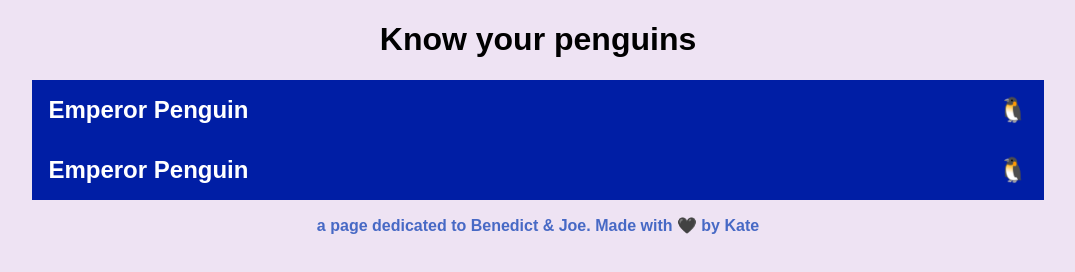
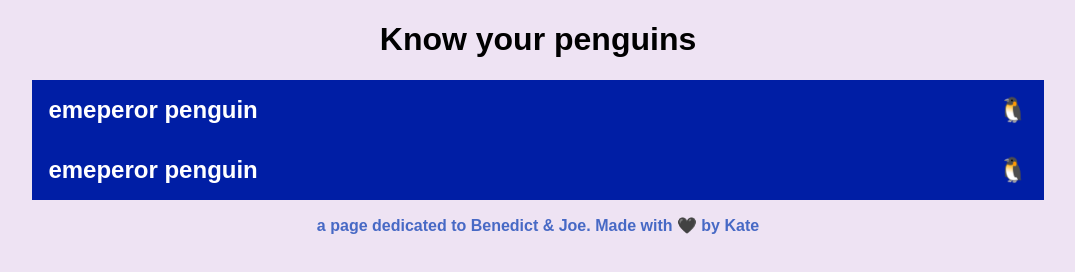
Before and after one commit to Kathleen-Vierstraete/know-your-penguins, a plain HTML site: page index.html in a window 1280 px wide. Shown: the whole page, without its empty margins (102-1177 px from the left). Drawn offline with Linux system fonts and the light colour scheme.

Commit message:
feat: managing loop.js, inserting data and tags in the DOM

```diff
--- a/JS/loop.js
+++ b/JS/loop.js
@@ -17,8 +17,65 @@ let loop = {
         {
             title : "emeperor penguin",
             content1 : "Lorem ipsum dolor sit amet, consectetur adipiscing elit. Nulla sollicitudin ante velit, vitae blandit arcu venenatis et. Mauris nec velit vitae est bibendum porttitor. Nam a purus non tellus mattis facilisis elementum luctus nisi. Praesent sed dui nibh. Nunc mattis eu enim vel rutrum. Nulla sodales faucibus congue. Nam rutrum semper est ac congue. Praesent suscipit risus vitae ante aliquet porttitor. Maecenas eget velit vitae urna porta tempor. Quisque et tristique erat. Aliquam vitae dapibus arcu. Interdum et malesuada fames ac ante ipsum primis in faucibus. Sed volutpat turpis ex, vitae dictum est viverra id.",
-            img :"./images/penguin-6503804_1280.jpg",
+            img :"images/penguin-6503804_1280.jpg",
             content2 : "Etiam interdum in ante id rutrum. Donec efficitur quis lectus quis auctor. Mauris sapien orci, imperdiet id massa ut, auctor fringilla nunc. Nullam at interdum orci, eget mollis est. Duis viverra sodales vulputate. Proin sit amet eros sed enim posuere pellentesque. Fusce sed erat maximus, hendrerit eros quis, venenatis ipsum.",
         }
-    ]
+    ],
+
+    init : function() {
+        loop.handleContent();
+
+    },
+
+    handleContent : function() {
+        //selecting the div accordion to insert tags into it later
+        const divElement = document.querySelector(".accordion");
+
+        //making a loop to insert data in the proper tags
+        for (const data of loop.datas) {
+            //creating a h2 for the title content
+            const contentTitle = document.createElement("h2");
+            //inserting the content in the created h2
+            contentTitle.textContent = data.title;
+            //making sure to have the proper class for the h2
+            contentTitle.className = "title";
+
+            //creating the penguin emoji element
+            const penguinElement = document.createElement("div");
+            penguinElement .className = "penguin" ;
+            penguinElement .textContent ="🐧";
+
+            //inserting the penguin emoji div in the h2 title
+            contentTitle.append(penguinElement);
+
+            divElement.append(contentTitle);
+
+            //creating a div to insert content into the DOM + adding a classname
+            const contentDiv= document.createElement("div");
+            contentDiv.className = "content";
+
+            //creating a p to insert the first paragraph and the content that goes with it
+            const contentElement1 = document.createElement("p");
+            contentElement1.textContent = data.content1;
+            contentDiv.append(contentElement1);
+
+            //creating the image + its source + its alt
+            const img = document.createElement("img");
+            img.src = data.img;
+            img.alt = "image du " + data.title;
+
+            //inserting the img in the content div
+            contentDiv.append(img);
+
+            //creating a second p for the second part of the content
+            const contentElment2 = document.createElement("p");
+            contentElment2.textContent = data.content2;
+            contentDiv.append(contentElment2);
+
+            //inserting the contentDiv into the accordion div
+            divElement.append(contentDiv);
+        }
+    }
 }
+
+document.addEventListener('DOMContentLoaded', loop.init);
--- a/index.html
+++ b/index.html
@@ -12,41 +12,7 @@
     <div class="main">
         <h1>Know your penguins</h1>
         <div class="accordion">
-            <h2 class="title">
-                Emperor Penguin
-                <div class="penguin">🐧</div>
-            </h2>
-            <div class="content">
-                <p>
-                    Lorem ipsum dolor sit amet, consectetur adipiscing elit. Nulla sollicitudin ante velit, vitae blandit arcu venenatis et. Mauris nec velit vitae est bibendum porttitor. Nam a purus non tellus mattis facilisis elementum luctus nisi. Praesent sed dui nibh. Nunc mattis eu enim vel rutrum. Nulla sodales faucibus congue. Nam rutrum semper est ac congue. Praesent suscipit risus vitae ante aliquet porttitor. Maecenas eget velit vitae urna porta tempor. Quisque et tristique erat. Aliquam vitae dapibus arcu. Interdum et malesuada fames ac ante ipsum primis in faucibus. Sed volutpat turpis ex, vitae dictum est viverra id.
-
-                </p>
-
-                <img src="./images/penguin-6503804_1280.jpg" alt="penguin picture">
-
-                <p>
-                    Etiam interdum in ante id rutrum. Donec efficitur quis lectus quis auctor. Mauris sapien orci, imperdiet id massa ut, auctor fringilla nunc. Nullam at interdum orci, eget mollis est. Duis viverra sodales vulputate. Proin sit amet eros sed enim posuere pellentesque. Fusce sed erat maximus, hendrerit eros quis, venenatis ipsum.
-                </p>
-            </div>
-
-            <h2 class="title">
-                Emperor Penguin
-                <div class="penguin">🐧</div>
-            </h2>
-            <div class="content">
-                <p>
-                    Lorem ipsum dolor sit amet, consectetur adipiscing elit. Nulla sollicitudin ante velit, vitae blandit arcu venenatis et. Mauris nec velit vitae est bibendum porttitor. Nam a purus non tellus mattis facilisis elementum luctus nisi. Praesent sed dui nibh. Nunc mattis eu enim vel rutrum. Nulla sodales faucibus congue. Nam rutrum semper est ac congue. Praesent suscipit risus vitae ante aliquet porttitor. Maecenas eget velit vitae urna porta tempor. Quisque et tristique erat. Aliquam vitae dapibus arcu. Interdum et malesuada fames ac ante ipsum primis in faucibus. Sed volutpat turpis ex, vitae dictum est viverra id.
-
-                </p>
-
-                <img src="./images/penguin-6503804_1280.jpg" alt="penguin picture">
-
-                <p>
-                    Etiam interdum in ante id rutrum. Donec efficitur quis lectus quis auctor. Mauris sapien orci, imperdiet id massa ut, auctor fringilla nunc. Nullam at interdum orci, eget mollis est. Duis viverra sodales vulputate. Proin sit amet eros sed enim posuere pellentesque. Fusce sed erat maximus, hendrerit eros quis, venenatis ipsum.
-                </p>
-            </div>
         </div>
-    </div>
 
 
 <footer>
@@ -54,8 +20,9 @@
         <p class="footer">a page dedicated to Benedict & Joe. Made with &#x1F5A4 by Kate</p>
     </div>
 </footer>
+<script src="JS/loop.js"></script>
 <script src="JS/accordion.js"></script>
-<script src="JS/loop.js"></script>
+
 
 </body>
 </html>
```
